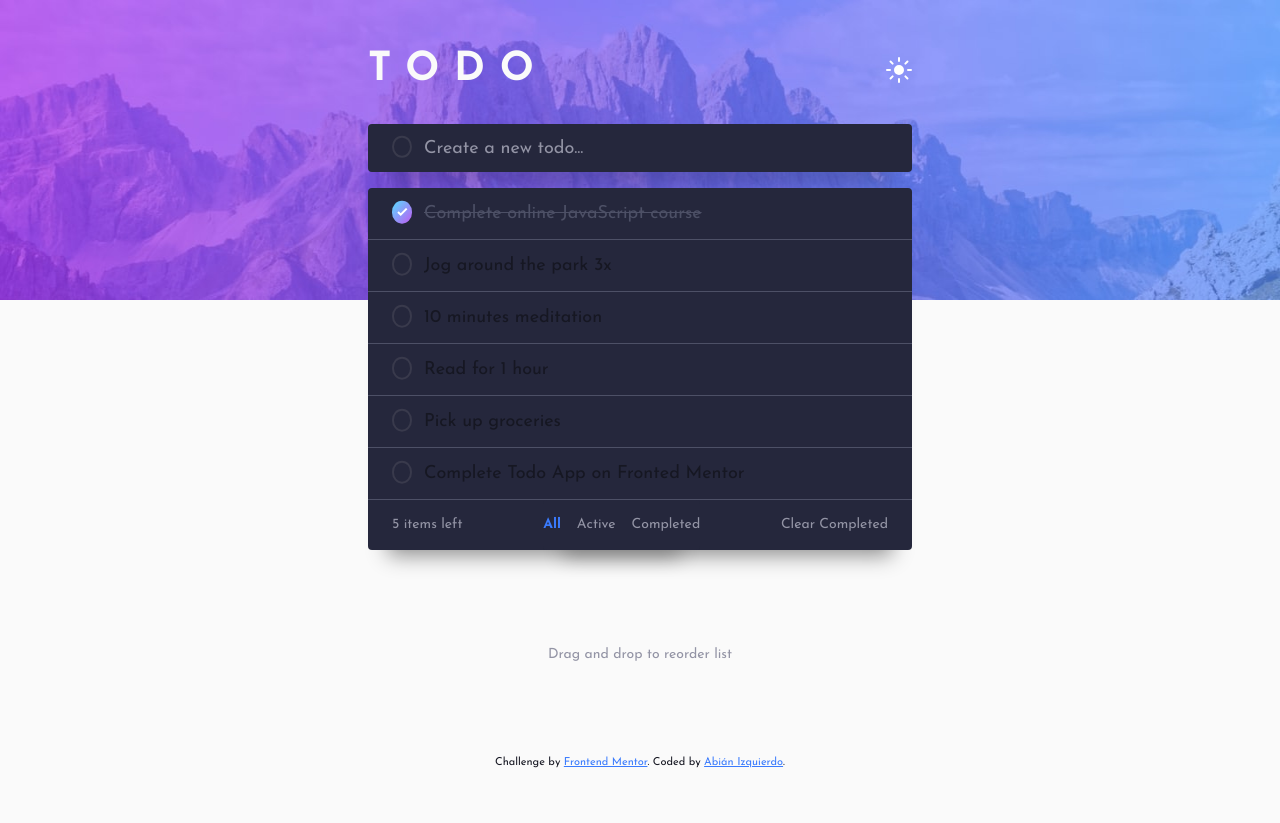
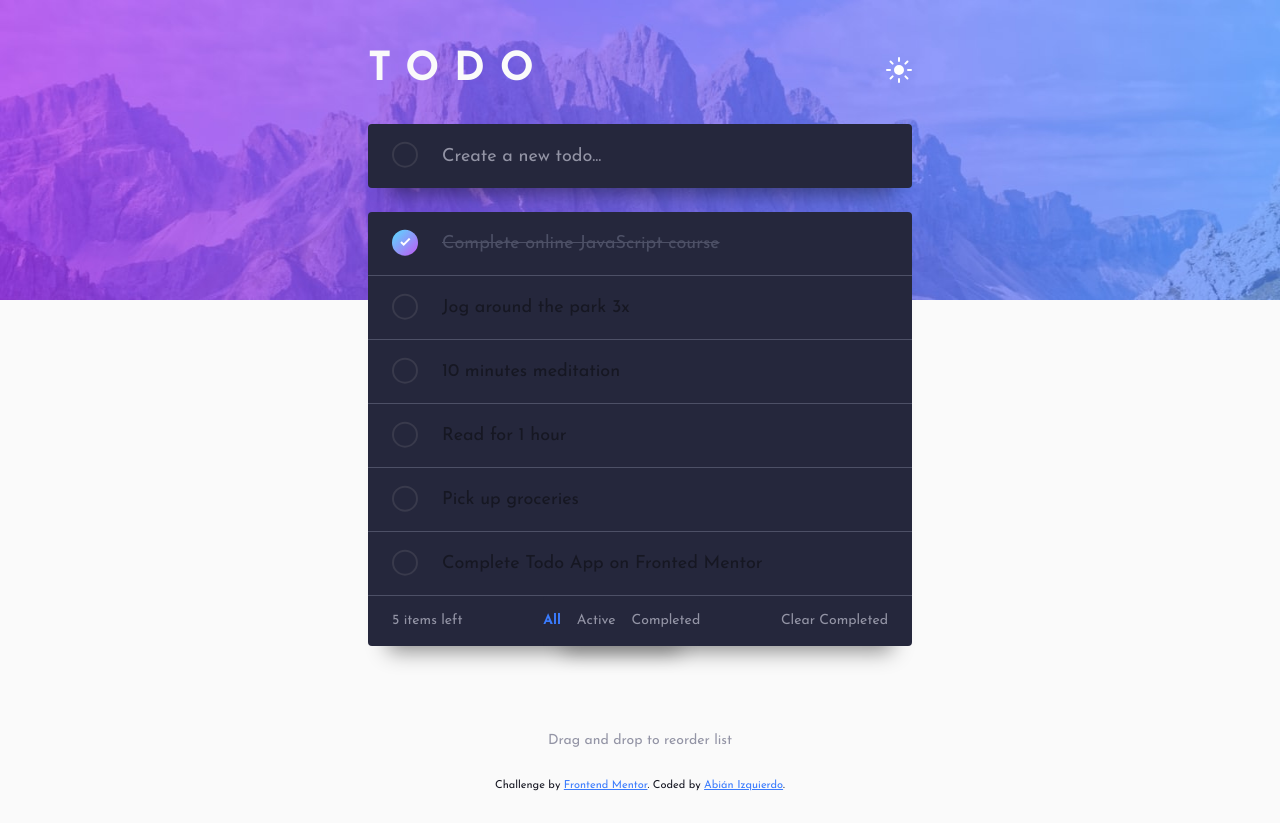
Before and after one commit to abizmo/todo-app, a React (Vite) app: page / in a window 1280 px wide. Before the commit the page ends 800 px from the top, so only its background shows below. Built offline with nearby package versions, Linux system fonts and the light colour scheme.

Commit message:
Responsive spacing

```diff
--- a/src/App.css
+++ b/src/App.css
@@ -49,11 +49,17 @@ footer a {
   min-height: 100vh;
   align-items: start;
 }
+
 .app-header {
   align-items: center;
   justify-content: space-between;
   margin-top: 3rem;
   margin-bottom: 2rem;
+}
+
+@media (min-width: 48em) {
+  margin-top: 4.5rem;
+  margin-bottom: 3rem;
 }
 
 .button {
@@ -66,6 +72,12 @@ footer a {
   border-radius: 0.25rem;
   box-shadow: 0px 25px 20px -20px rgba(0, 0, 0, 0.45);
   margin-bottom: calc(3.125rem + 2rem);
+}
+
+@media (min-width: 48em) {
+  .todo__list {
+    margin-bottom: 4rem;
+  }
 }
 
 .todo__list-items,
@@ -96,6 +108,14 @@ footer a {
   border-bottom: 1px solid var(--clr-bg-list);
 }
 
+@media (min-width: 48em) {
+  .add-todo,
+  .todo__list-item {
+    height: 4rem;
+    gap: 1.5rem;
+  }
+}
+
 .add-todo--text,
 .todo__list-description {
   background: transparent;
@@ -119,7 +139,7 @@ footer a {
   appearance: none;
   background-color: transparent;
   width: 1.25rem;
-  height: 1.25em;
+  height: 1.25rem;
   border: 0.125rem solid var(--clr-border);
   border-radius: 100%;
   transform: translateY(-0.075em);
@@ -131,14 +151,29 @@ footer a {
   background: var(--clr-primary-gradient);
   content: url('assets/images/icon-check.svg');
   width: 1.25rem;
-  height: 1.25em;
+  height: 1.25rem;
   border-radius: 100%;
   display: grid;
   place-content: center;
 }
 
+@media (min-width: 48em) {
+  .add-todo--checkbox,
+  .todo__list-checkbox,
+  .todo__list-checkbox:checked::before {
+    width: 1.625rem;
+    height: 1.625rem;
+  }
+}
+
 .todo-app {
   gap: 1rem;
+}
+
+@media (min-width: 48em) {
+  .todo-app {
+    gap: 1.5rem;
+  }
 }
 
 .filter__bar {
```
